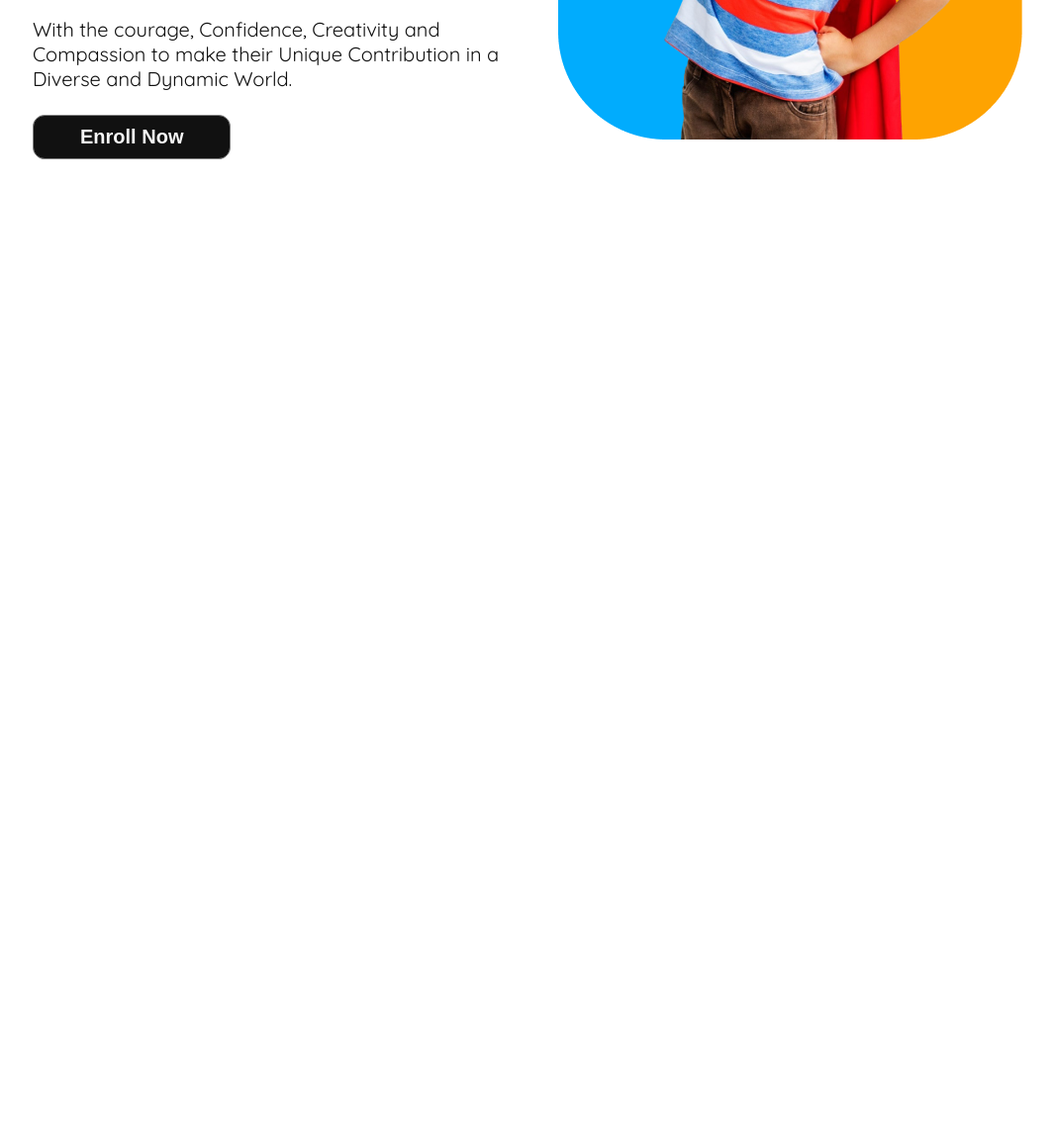
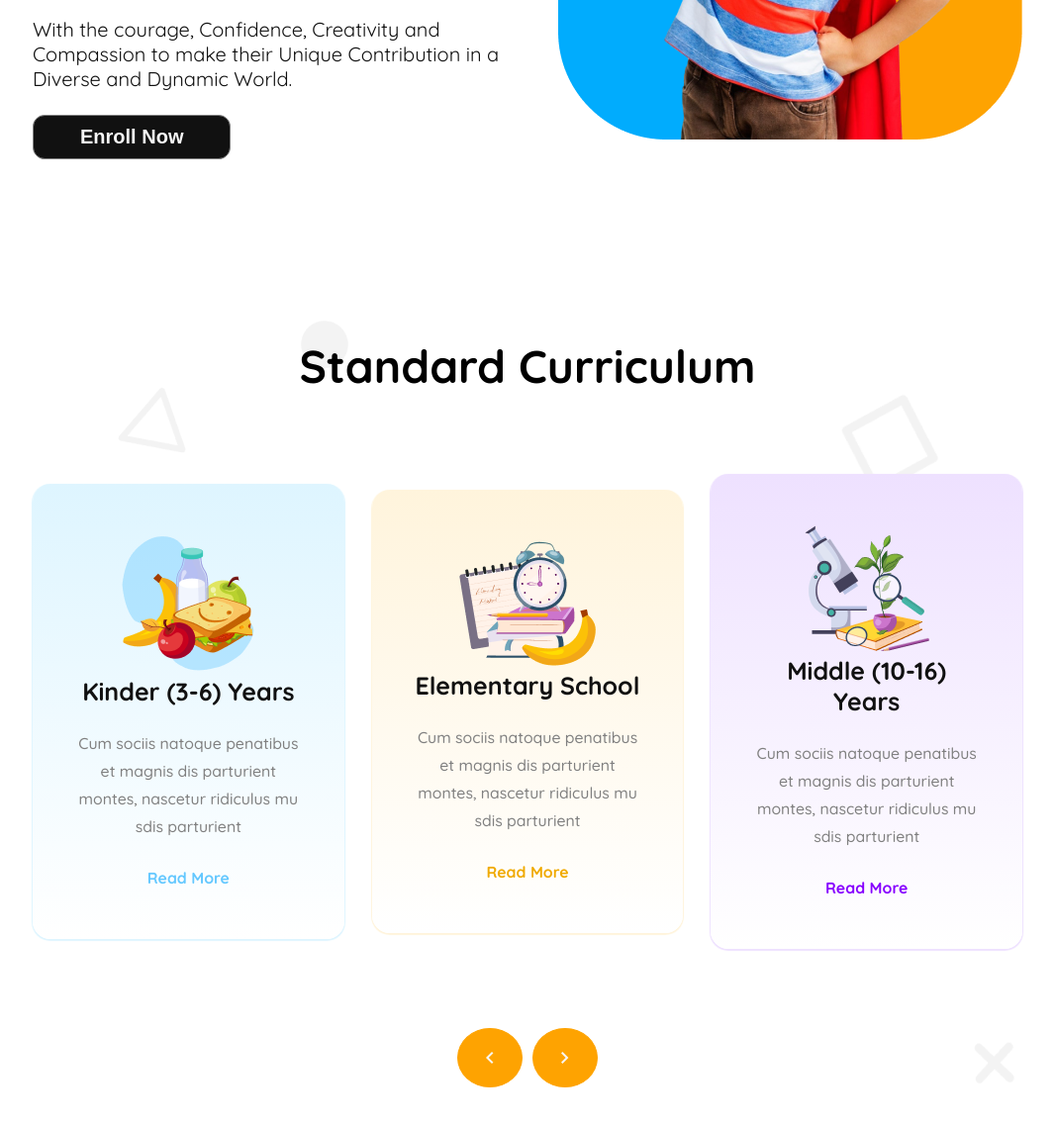
Before and after one commit to Sazidul750/assignment-2, a plain HTML site: page index.html in a window 1280 px wide. Shown: the part 575-1712 px from the top of the page at 99% size, without its empty margins (107-1172 px from the left). Before the commit the page ends 836 px from the top, so only its background shows below. Drawn offline with nearby package versions, Linux system fonts and the light colour scheme.

Commit message:
curriculum section

```diff
--- a/index.html
+++ b/index.html
@@ -67,7 +67,64 @@
     </header>
     <!-- header part end -->
     <!-- main part start -->
-    <main></main>
+    <main>
+       <!-- curriculum section start -->
+       <section class="curriculum">
+        <div class="curriculum-head">
+          <h1 class="section-title curri-title">Standard Curriculum</h1>
+        </div>
+        <div class="curriculum-content">
+          <div class="curriculum-card display-flex">
+            <div class="curriculum-card-main ccm-1">
+              <img src="./images/kinder.png" alt="" />
+              <h3 class="curriculum-card-title black-color">
+                Kinder (3-6) Years
+              </h3>
+              <p class="info">
+                Cum sociis natoque penatibus et magnis dis parturient montes,
+                nascetur ridiculus mu sdis parturient
+              </p>
+              <p class="curriculum-link cl-1">Read More</p>
+            </div>
+            <div class="curriculum-card-main ccm-2">
+              <img src="./images/elementary.png" alt="" />
+              <h3 class="curriculum-card-title black-color">
+                Elementary School
+              </h3>
+              <p class="info">
+                Cum sociis natoque penatibus et magnis dis parturient montes,
+                nascetur ridiculus mu sdis parturient
+              </p>
+              <p class="curriculum-link cl-2">Read More</p>
+            </div>
+            <div class="curriculum-card-main ccm-3">
+              <img src="./images/middle.png" alt="" />
+              <h3 class="curriculum-card-title black-color">
+                Middle (10-16) Years
+              </h3>
+              <p class="info">
+                Cum sociis natoque penatibus et magnis dis parturient montes,
+                nascetur ridiculus mu sdis parturient
+              </p>
+              <p class="curriculum-link cl-3">Read More</p>
+            </div>
+          </div>
+        </div>
+        <div class="curriculum-icon display-flex">
+          <span
+            class="material-symbols-outlined chevron-left orange-bgc white-color"
+          >
+            chevron_left
+          </span>
+          <span
+            class="material-symbols-outlined chevron-right orange-bgc white-color"
+          >
+            chevron_right
+          </span>
+        </div>
+      </section>
+      <!-- curriculum section end -->
+    </main>
     <!-- main part end -->
     <!-- footer part start -->
     <footer></footer>
--- a/style.css
+++ b/style.css
@@ -166,6 +166,84 @@ nav {
 /* header part end */
 
 /* main part start */
+/* curriculum section start */
+.curriculum {
+  padding: 0 140px;
+  margin: 0 auto;
+  background-image: url(./images/bg.png);
+  background-repeat: no-repeat;
+  background-position: center;
+}
+.curriculum-head {
+  padding: 80px 0;
+}
+.curriculum-card {
+  gap: 28px;
+  justify-content: space-between;
+  align-items: center;
+  text-align: center;
+}
+.curriculum-card-main {
+  background-image: linear-gradient(180deg, #def5ff, #ffff);
+  text-align: center;
+  padding: 52px 40px;
+  border-radius: 18px;
+  box-shadow: #def5ff 0px 1px 1px 1px;
+}
+.ccm-2 {
+  background-image: linear-gradient(180deg, #fff4dc, #ffff);
+  box-shadow: #fff4dc 0px 1px 1px 1px;
+}
+
+.ccm-3 {
+  background-image: linear-gradient(180deg, #eee1ff, #ffff);
+  box-shadow: #eee1ff 0px 1px 1px 1px;
+}
+
+.curriculum-card-title {
+  font-weight: 700;
+  font-size: 1.56rem;
+  margin-bottom: 23px;
+}
+.curriculum-link {
+  padding-top: 28px;
+  font-weight: 700;
+  font-size: 0.99rem;
+  color: #64c8ff;
+}
+.cl-2 {
+  color: #f0aa00;
+}
+.cl-3 {
+  color: #8700ff;
+}
+.curriculum-icon {
+  gap: 10px;
+  justify-content: center;
+  align-items: center;
+  text-align: center;
+  padding: 80px 0 60px;
+}
+.chevron-left,
+.chevron-right {
+  padding: 17px 20px;
+  border: 1px solid #fea301;
+  font-size: 1.5rem;
+  border-radius: 50%;
+}
+
+.chevron-right:hover{
+background-color: #fff;
+color: #fea301;
+transition: .6s;
+}
+.chevron-left:hover{
+background-color: #fff;
+color: #fea301;
+transition: .6s;
+}
+
+/* curriculum section end */
 /* main part end */
 
 /* footer part start */
```
